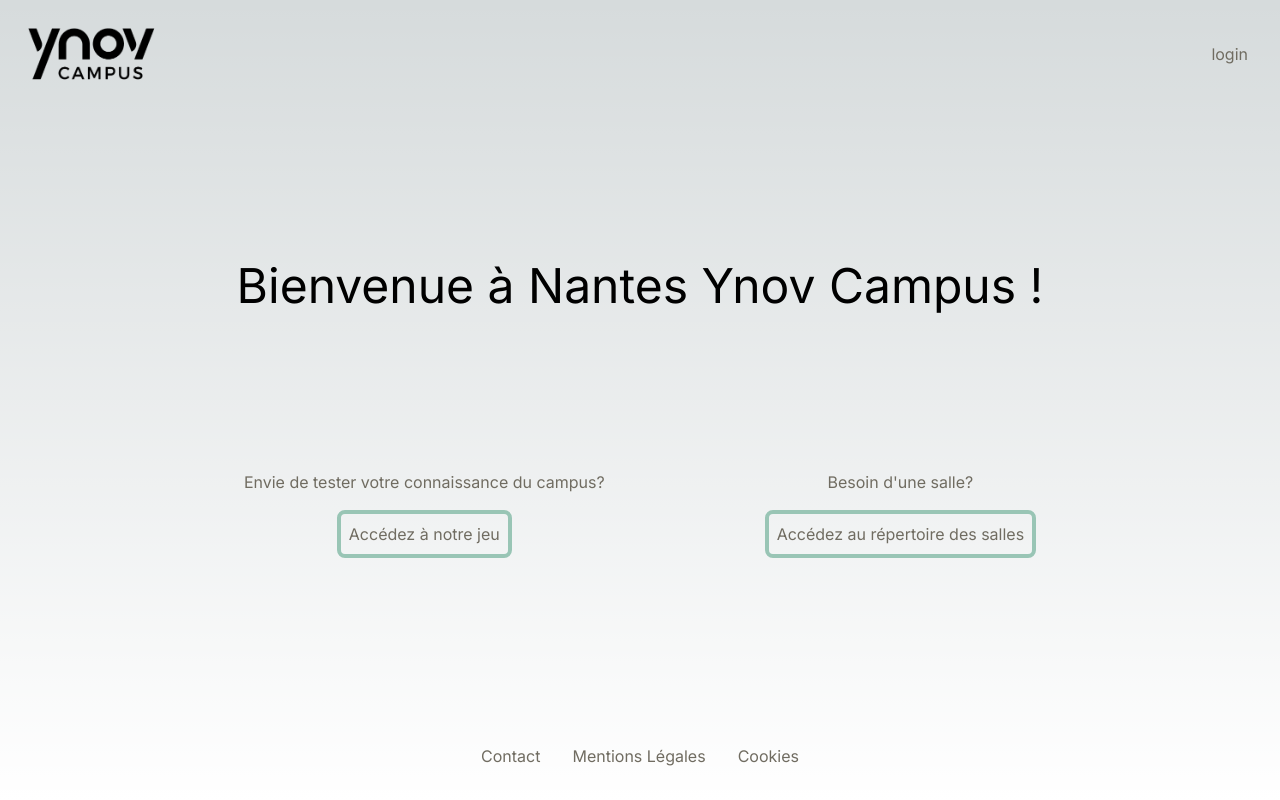
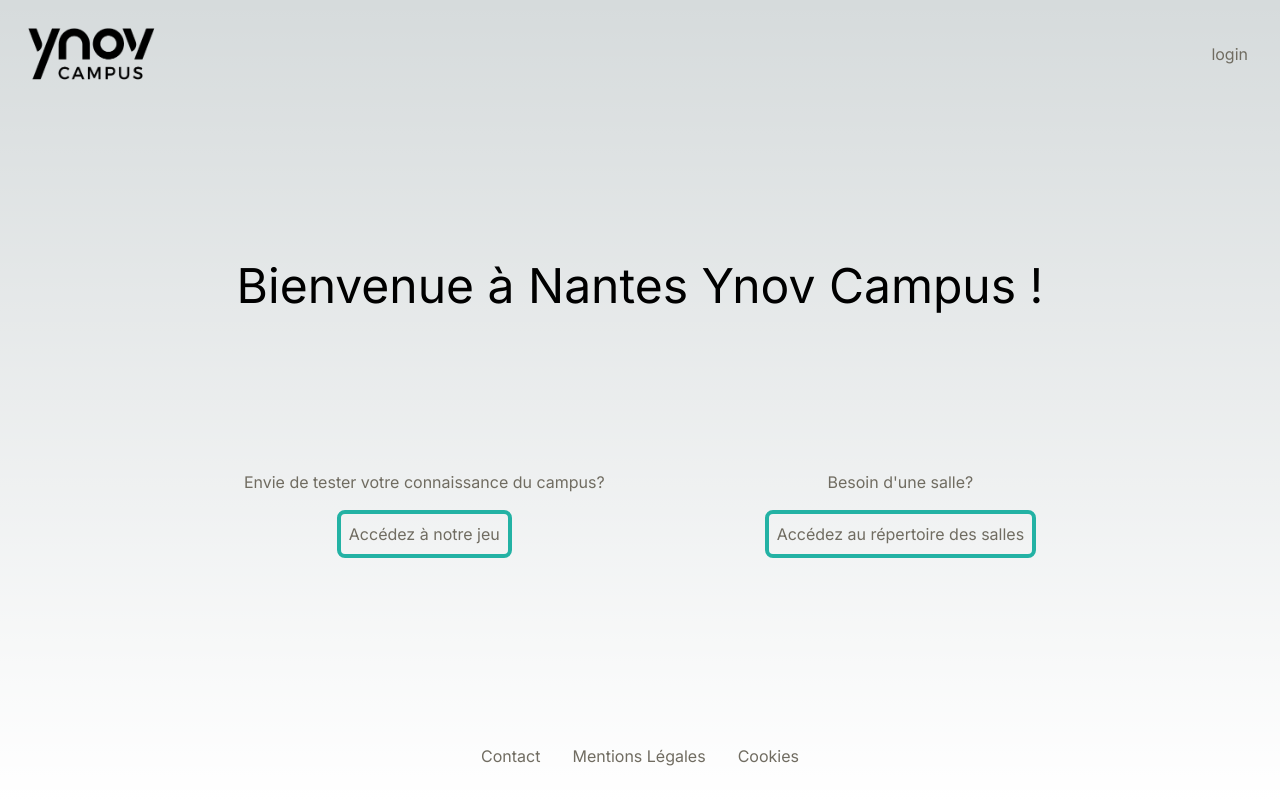
Before and after one commit to matham1201/Geoguessr_Hackathon, a Next.js app in the folder geoguessr/: page / in a window 1280 px wide. Built offline with nearby package versions, Linux system fonts and the light colour scheme.

Commit message:
change basic blue to ynov blue

```diff
--- a/geoguessr/tailwind.config.ts
+++ b/geoguessr/tailwind.config.ts
@@ -10,9 +10,11 @@
     colors:{
       'green': '#81f499',
       'celeste': '#afece7',
-      'blue': '#99c5b5',
+      'lescouleurscasertarien': '#99c5b5',
       'grayblue': '#899e8b',
       'gray': '#706c61',
+      'white': '#ffffff',
+      'blue': '#23b2a4'
     },
     extend: {
       backgroundImage: {
```
